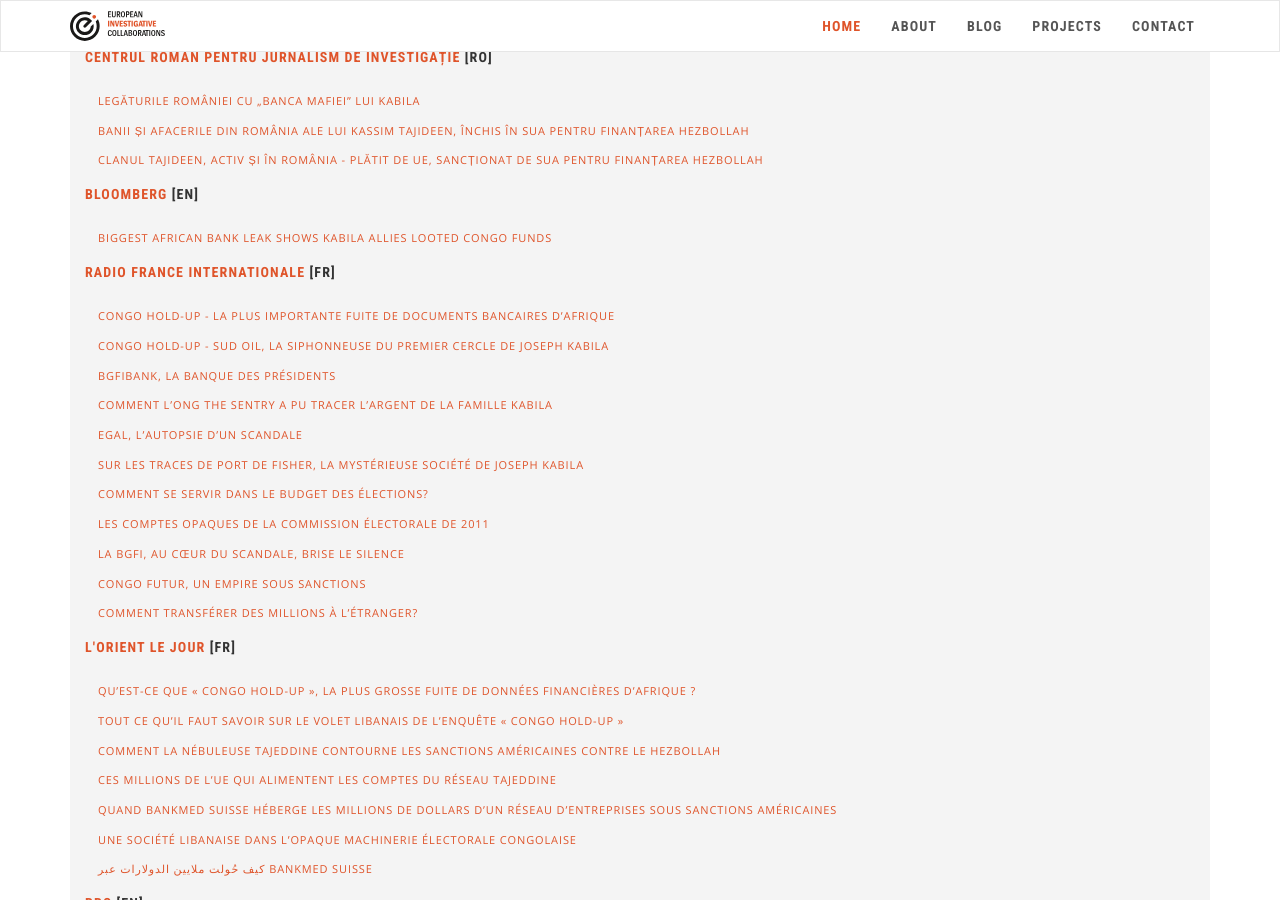
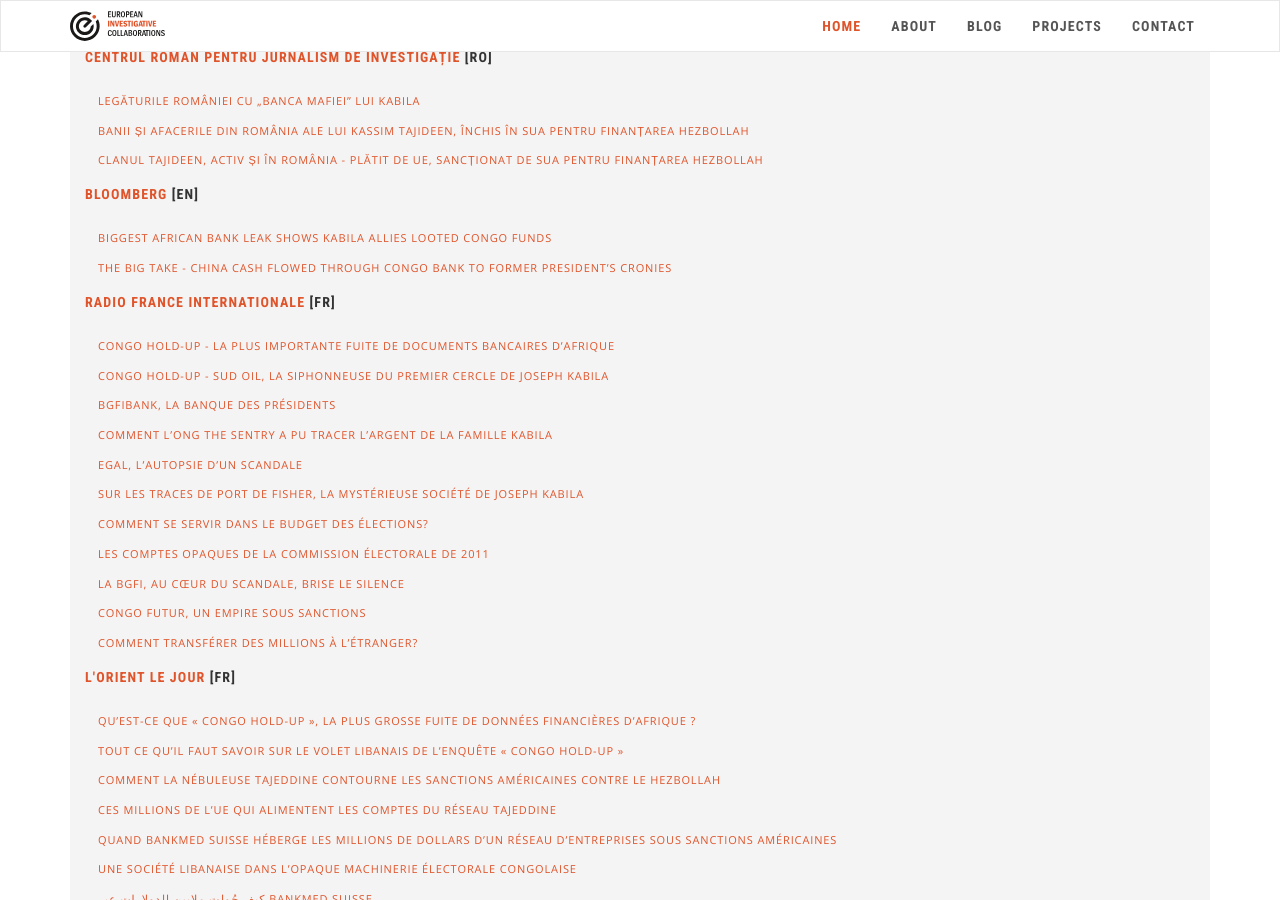
Before and after one commit to eic-network/eic-incubator.github.io, a Jekyll site: the page built from _projects/congo-holdup.md, in a window 1280 px wide and 900 px high, scrolled down 3105 px. Built offline with Jekyll 4.4.1, drawn with Linux system fonts in a browser that asks for light colours; nearby versions of some CDN libraries.

Commit message:
Update congo-holdup.md

```diff
--- a/_projects/congo-holdup.md
+++ b/_projects/congo-holdup.md
@@ -163,6 +163,8 @@ publications:
   links:
   - name: Biggest African Bank Leak Shows Kabila Allies Looted Congo Funds
     url: https://www.bloomberg.com/news/articles/2021-11-19/biggest-african-bank-leak-shows-ex-congo-president-s-allies-looted-state?sref=QcYdzgGl
+  - name: The Big Take - China Cash Flowed Through Congo Bank to Former President’s Cronies
+    url: https://www.bloomberg.com/news/features/2021-11-28/africa-s-biggest-data-leak-reveals-china-money-role-in-kabila-s-congo-looting
   name: Bloomberg
   url: https://www.bloomberg.com/
 - lang: "[FR]"
```
